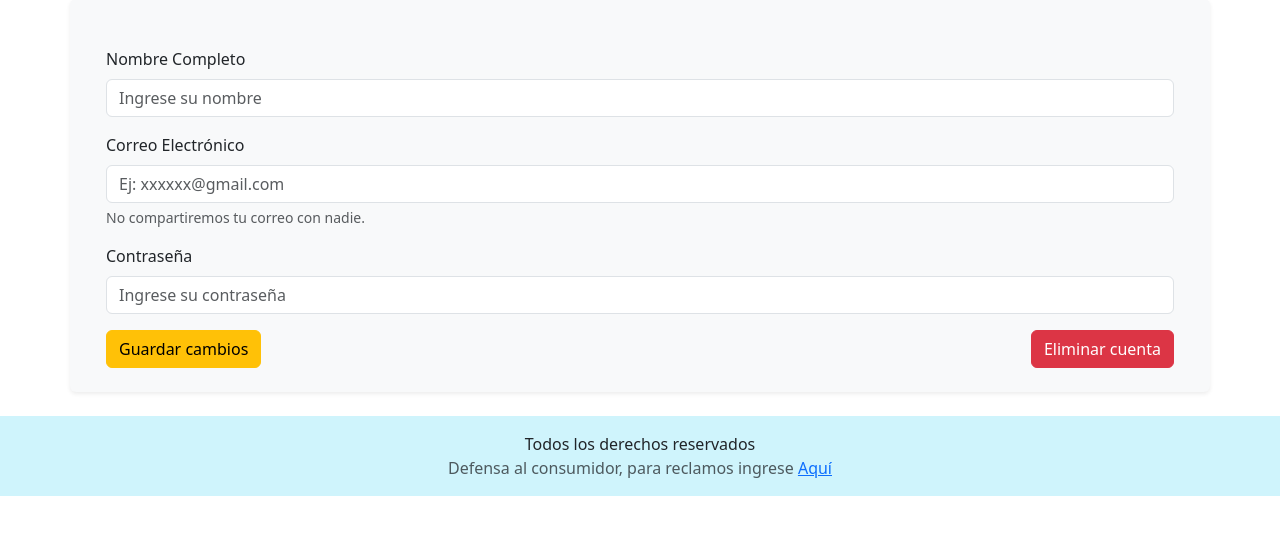
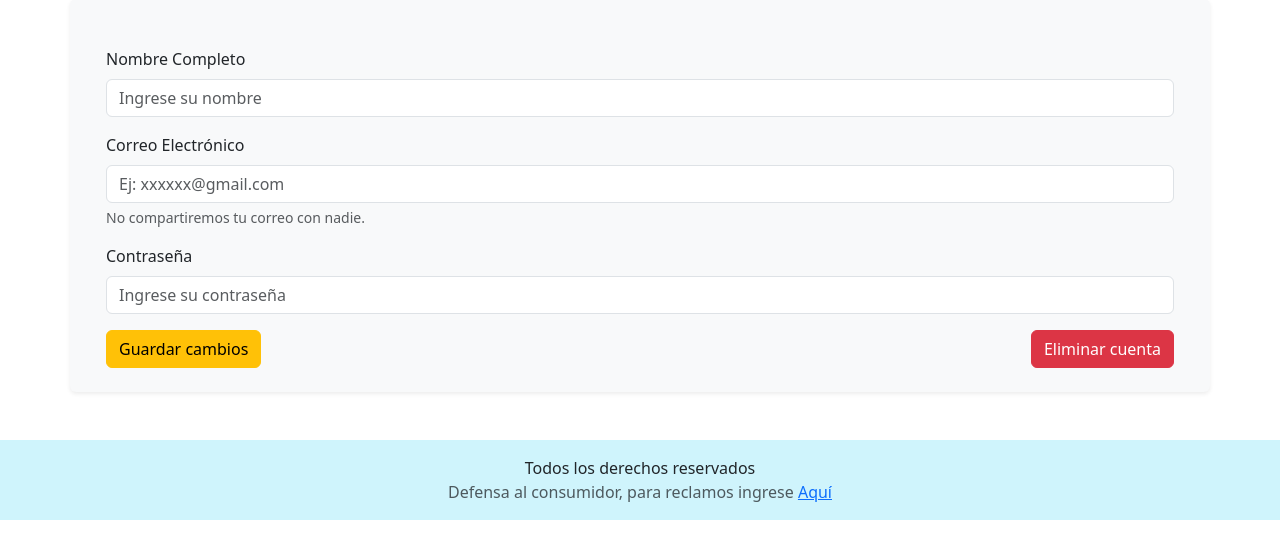
Before and after one commit to gisela-zajic/ids-codigo-viajero, a Flask app: template templates/dashboard/dashboard.html in a window 1280 px wide. Shown: the part 221-780 px from the top of the page. Run offline with Flask 3, Linux system fonts and the light colour scheme; the template is opened without the code that fills it, so the values that code supplies are empty.

Commit message:
Using flask to link frontend with backend
- New changes for dashboard frontend

```diff
--- a/templates/dashboard/dashboard.html
+++ b/templates/dashboard/dashboard.html
@@ -48,7 +48,7 @@
     </div>
 </div>
 
-<footer class="container-xxl bg-info-subtle p-3 mt-4">
+<footer class="container-xxl bg-info-subtle p-3 mt-5">
     <p class="text-center m-0">Todos los derechos reservados</p>
     <p class="text-center text-muted m-0">Defensa al consumidor, para reclamos ingrese <a href="https://www.argentina.gob.ar/economia/industria-y-comercio/defensadelconsumidor">Aquí</a></p>
 </footer>
```
